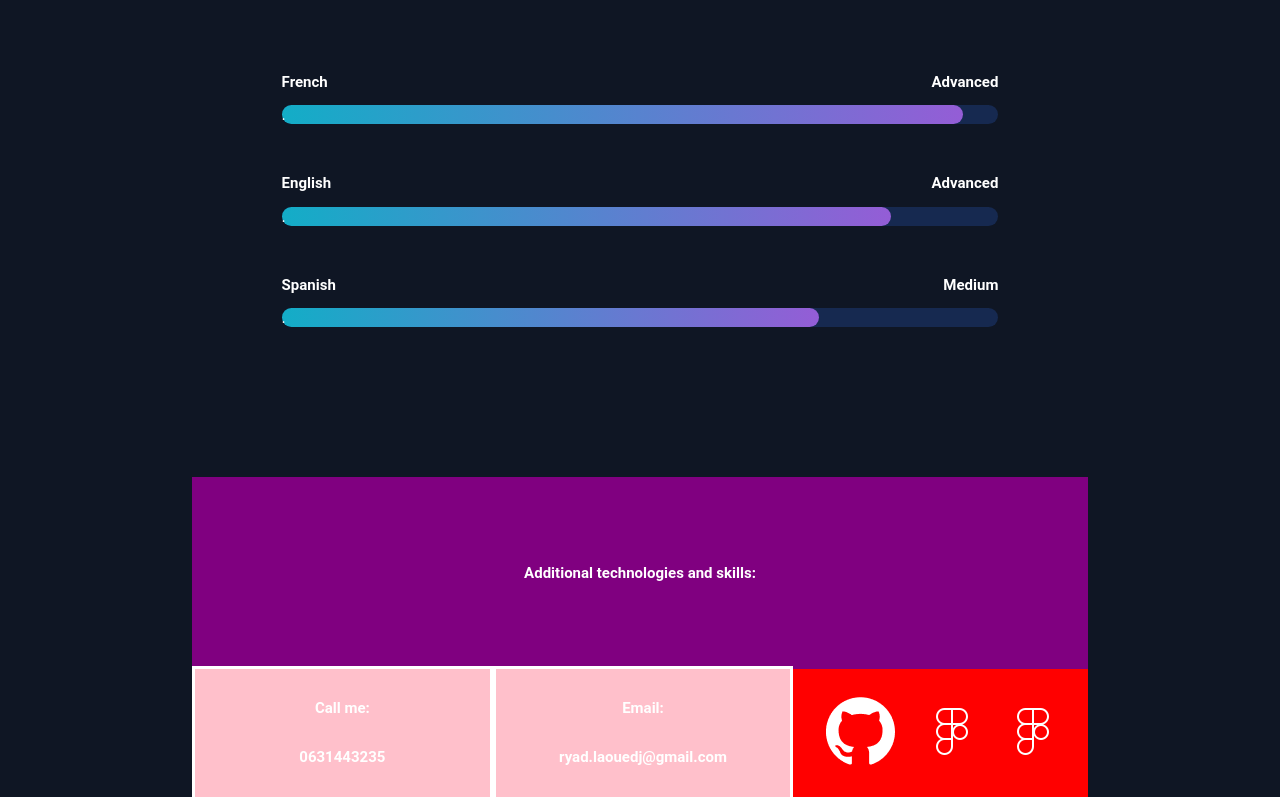
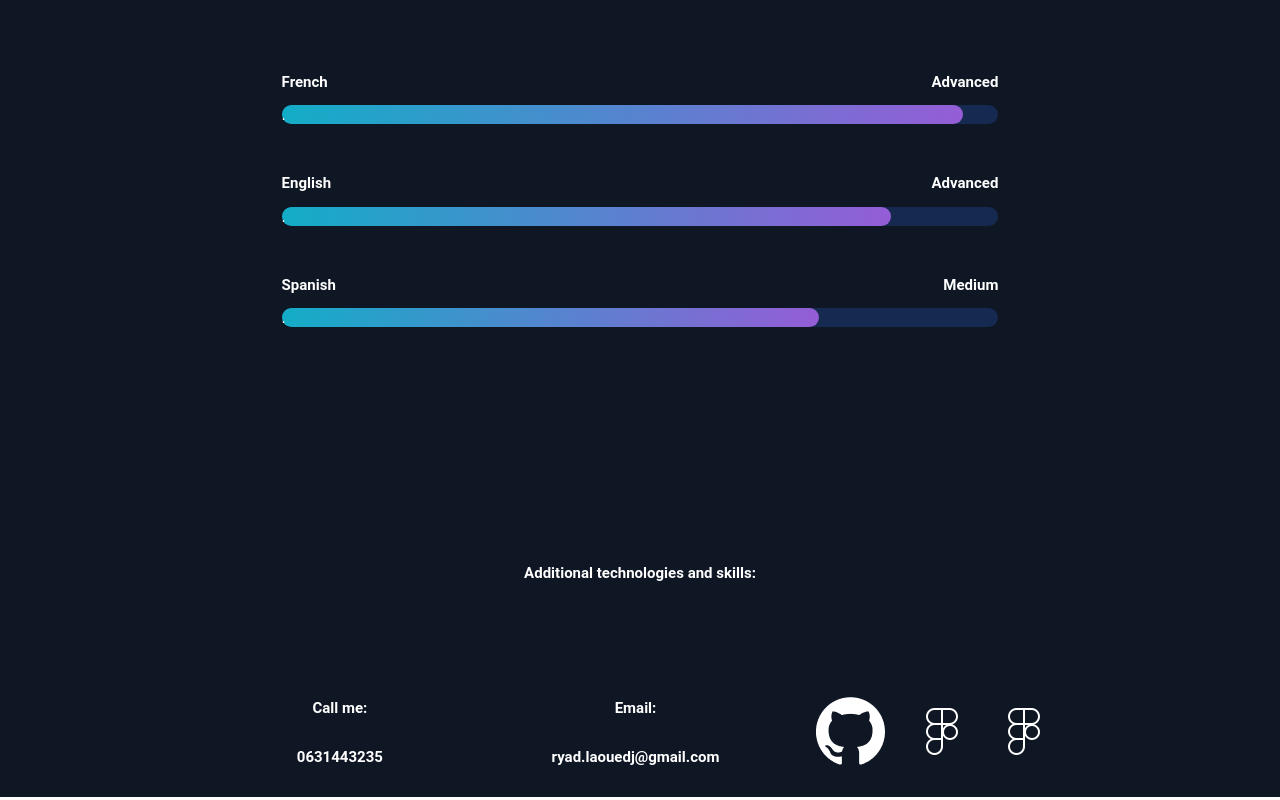
Before and after one commit to Ryad-code/Web_app_v2, a React (Vite) app in the folder front/app/: page / in a window 1280 px wide. Shown: the part 4164-4964 px from the top of the page. Built offline with nearby package versions, Linux system fonts and the light colour scheme; a web font is replaced by a local one.

Commit message:
[FOOTER]

```diff
--- a/front/app/src/styles/Container.style.ts
+++ b/front/app/src/styles/Container.style.ts
@@ -30,7 +30,6 @@ export const FooterStyle = styled.div`
   height: 40vh;
   display: flex;
   flex-direction: column;
-  background-color: green;
   margin-top: 10%;
   font-size: max(15px, 1vw);
   font-weight: bold;
@@ -43,7 +42,6 @@ export const TopFooter = styled.div`
   flex-direction: row;
   align-items: center;
   justify-content: space-evenly;
-  background-color: purple;
   font-size: max(15px, 1vw);
 `;
 
@@ -53,7 +51,6 @@ export const BotFooter = styled.div`
   display: flex;
   flex-direction: row;
   align-items: center;
-  background-color: pink;
 `;
 
 export const ItemStyle = styled.div`
@@ -63,7 +60,6 @@ export const ItemStyle = styled.div`
   flex-direction: column;
   align-items: center;
   justify-content: space-evenly;
-  border: solid white;
 `;
 
 export const IconStyle = styled.div`
@@ -73,5 +69,4 @@ export const IconStyle = styled.div`
   flex-direction: row;
   align-items: center;
   justify-content: space-evenly;
-  background-color: red;
 `;
```
